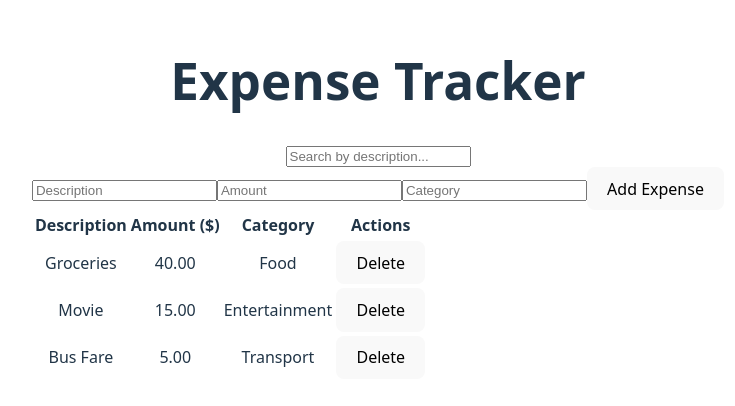
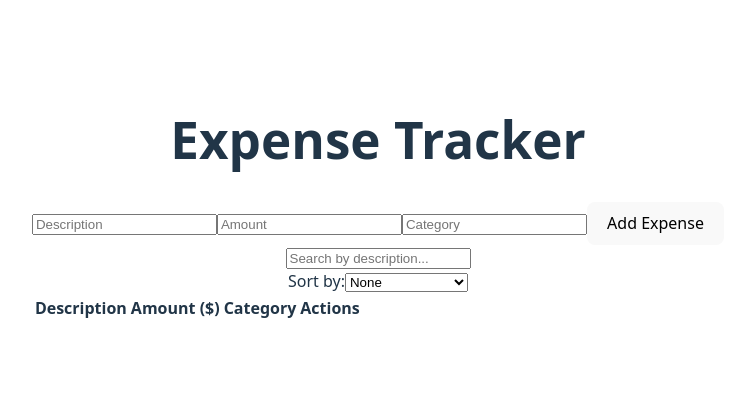
Before and after one commit to ndevu3399/expense-tracker2, a React (Vite) app: page / in a window 1280 px wide. Shown: the part 200-606 px from the top of the page, without its empty margins (262-997 px from the left). Built offline with nearby package versions, Linux system fonts and the light colour scheme.

Commit message:
modified app.jsx

```diff
--- a/src/App.jsx
+++ b/src/App.jsx
@@ -1,35 +1,47 @@
 import { useState } from 'react';
 import ExpenseForm from './components/ExpenseForm';
+import SearchBar from './components/SearchBar';
 import ExpenseTable from './components/ExpenseTable';
-import SearchBar from './components/SearchBar';
 import './App.css';
 
 function App() {
-  const [expenses, setExpenses] = useState([
-    { id: 1, description: 'Groceries', amount: 40, category: 'Food' },
-    { id: 2, description: 'Movie', amount: 15, category: 'Entertainment' },
-    { id: 3, description: 'Bus Fare', amount: 5, category: 'Transport' },
-  ]);
-
+  const [expenses, setExpenses] = useState([]);
   const [searchTerm, setSearchTerm] = useState('');
+  const [sortBy, setSortBy] = useState('');
 
   const handleAddExpense = (newExpense) => {
-    setExpenses([...expenses, { ...newExpense, id: Date.now() }]);
+    setExpenses([...expenses, newExpense]);
   };
 
   const handleDeleteExpense = (id) => {
-    setExpenses(expenses.filter((expense) => expense.id !== id));
+    const updatedExpenses = expenses.filter((expense) => expense.id !== id);
+    setExpenses(updatedExpenses);
   };
 
-  const filteredExpenses = expenses.filter((expense) =>
-    expense.description.toLowerCase().includes(searchTerm.toLowerCase())
-  );
+  const filteredExpenses = expenses
+    .filter((expense) =>
+      expense.description.toLowerCase().includes(searchTerm.toLowerCase())
+    )
+    .sort((a, b) => {
+      if (!sortBy) return 0;
+      return a[sortBy].localeCompare(b[sortBy]);
+    });
 
   return (
     <div className="app-container">
       <h1>Expense Tracker</h1>
+      <ExpenseForm onAddExpense={handleAddExpense} />
       <SearchBar searchTerm={searchTerm} onSearch={setSearchTerm} />
-      <ExpenseForm onAddExpense={handleAddExpense} />
+
+      <div className="sort-controls">
+        <label>Sort by:</label>
+        <select value={sortBy} onChange={(e) => setSortBy(e.target.value)}>
+          <option value="">None</option>
+          <option value="description">Description (A-Z)</option>
+          <option value="category">Category (A-Z)</option>
+        </select>
+      </div>
+
       <ExpenseTable expenses={filteredExpenses} onDelete={handleDeleteExpense} />
     </div>
   );
```
